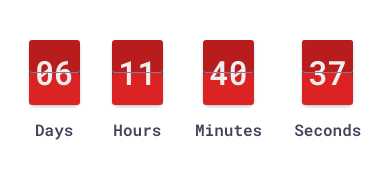
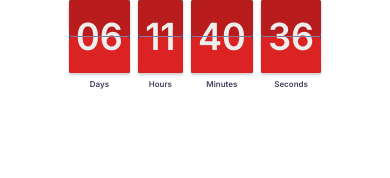
Before and after one commit to amanullahmenjli/ecommerce-spa-astro, an Astro site: page / in a window 390 px wide. Built offline with nearby package versions, Linux system fonts and the light colour scheme; Astro itself is replaced by a stand-in of ours.

Commit message:
feat: Refactor and fix countdown_timer
Move components to TypeScript
Move some parts of the styling to TailwindCSS
Fix the responsiveness problem

```diff
--- a/src/components/countdown_timer/FlipCard.jsx
+++ /dev/null
@@ -1,48 +0,0 @@
-import React from 'react';
-
-class FlipCard extends React.PureComponent {
-  constructor(props) {
-    super(props);
-    this.state = {
-      isFlipping: false,
-      currentContent: this.props.content,
-    };
-  }
-
-  componentDidUpdate(prevProps) {
-    if (prevProps.content !== this.props.content) {
-      this.setState({ isFlipping: true });
-
-      setTimeout(() => {
-        this.setState({currentContent: this.props.content });
-      }, 250);
-      setTimeout(() => {
-        this.setState({ isFlipping: false });
-      }, 500);
-    }
-  }
-
-  render() {
-    const { type } = this.props;
-    const { isFlipping, currentContent } = this.state;
-
-    const displayContent = currentContent < 10 ? `0${currentContent}` : currentContent;
-
-    return (
-      <div>
-        <div className={"flip-card"} data-content={type}>
-          <div className="top leading-4 sm:leading-4 md:leading-6 text-base sm:text-base md:text-2xl">{displayContent}</div>
-          <div className="bottom leading-4 sm:leading-4 md:leading-6 text-base sm:text-base md:text-2xl">{displayContent}</div>
-          {isFlipping && (
-            <>
-              <div className="top-flip leading-4 sm:leading-4 md:leading-6 text-base sm:text-base md:text-2xl">{displayContent}</div>
-              <div className="bottom-flip leading-4 sm:leading-4 md:leading-6 text-base sm:text-base md:text-2xl">{displayContent}</div>
-            </>
-          )}
-        </div>
-      </div>
-    );
-  }
-}
-
-export default FlipCard;
--- /dev/null
+++ b/src/components/countdown_timer/FlipCard.tsx
@@ -0,0 +1,60 @@
+// Import required dependencies
+import { FC, useState, useEffect } from 'react'
+
+// Define the FlipCard component using TypeScript
+const FlipCard: FC<{ content: number; type: string }> = ({ content, type }) => {
+    // Define the component's state
+    const [isFlipping, setIsFlipping] = useState(false)
+    const [currentContent, setCurrentContent] = useState(content)
+
+    // Use useEffect to handle updates to the content prop
+    useEffect(() => {
+        if (content !== currentContent) {
+            // Trigger the flip animation
+            setIsFlipping(true)
+
+            // Set new content after 250ms
+            setTimeout(() => {
+                setCurrentContent(content)
+            }, 250)
+
+            // Turn off the flip animation after another 250ms
+            setTimeout(() => {
+                setIsFlipping(false)
+            }, 500) // 500ms in total for both delays
+        }
+    }, [content, currentContent])
+
+    // Format the content to have leading zero if less than 10
+    const displayContent =
+        currentContent < 10 ? `0${currentContent}` : currentContent
+
+    // Return the JSX for the component
+    return (
+        <div>
+            <div
+                className={'flip-card font-semibold text-[#eee]'}
+                data-content={type}
+            >
+                <div className="top leading-9 text-4xl md:text-6xl lg:text-8xl">
+                    {displayContent}
+                </div>
+                <div className="bottom text-4xl md:text-6xl lg:text-8xl">
+                    {displayContent}
+                </div>
+                {isFlipping && (
+                    <>
+                        <div className="top-flip text-4xl md:text-6xl lg:text-8xl">
+                            {displayContent}
+                        </div>
+                        <div className="bottom-flip text-4xl md:text-6xl lg:text-8xl">
+                            {displayContent}
+                        </div>
+                    </>
+                )}
+            </div>
+        </div>
+    )
+}
+
+export default FlipCard
--- a/src/components/countdown_timer/FlipCountdownTimer.jsx
+++ /dev/null
@@ -1,76 +0,0 @@
-import React, { Component } from 'react'
-import FlipCard from './FlipCard'
-import "./styles.css"
-
-class FlipCountdownTimer extends Component {
-
-  constructor(props) {
-    super(props)
-
-    this.state = {
-       seconds: 0,
-       minutes: 0,
-       hours: 0,
-       days: 7
-
-    }
-  }
-
-  getNextSunday = () => {
-    const today = new Date();
-    const daysUntilNextSunday = 7 - today.getDay();
-    const nextSunday = new Date(today.getFullYear(), today.getMonth(), today.getDate() + daysUntilNextSunday);
-    return nextSunday;
-  }
-
-  countToDate = this.getNextSunday()
-
-  componentDidMount() {
-    setInterval(() => {
-      const currentDate = new Date()
-      const timeBetweenDates = Math.ceil((this.countToDate - currentDate) / 1000)
-        this.setState({
-          seconds: timeBetweenDates % 60,
-          minutes: Math.floor(timeBetweenDates / 60) % 60,
-          hours: Math.floor(timeBetweenDates / 3600) % 24,
-          days: Math.floor(timeBetweenDates / (3600 * 24))
-        })
-    }, 250)
-  }
-
-
-
-  render() {
-
-    return (
-      <div className="container">
-        <div className="container-segment">
-            <div className='segment'>
-              <FlipCard type='days-ones' content={this.state.days}/>
-            </div>
-            <span className="segment-title">Days</span>
-          </div>
-          <div className="container-segment">
-            <div className='segment'>
-              <FlipCard type='hours-ones' content={this.state.hours}/>
-            </div>
-            <span className="segment-title">Hours</span>
-          </div>
-          <div className="container-segment">
-            <div className='segment'>
-              <FlipCard type='minutes-ones' content={this.state.minutes }/>
-            </div>
-            <span className="segment-title">Minutes</span>
-          </div>
-          <div className="container-segment">
-          <div className='segment'>
-              <FlipCard type='seconds-ones' content={this.state.seconds}/>
-            </div>
-          <span className="segment-title">Seconds</span>
-          </div>
-        </div>
-    )
-  }
-}
-
-export default FlipCountdownTimer
--- /dev/null
+++ b/src/components/countdown_timer/FlipCountdownTimer.tsx
@@ -0,0 +1,110 @@
+import React, { Component } from 'react'
+import FlipCard from './FlipCard'
+import './styles.css'
+
+// Define the type for the FlipCountdownTimer props
+interface FlipCountdownTimerProps {}
+
+// Define the type for the FlipCountdownTimer state
+interface FlipCountdownTimerState {
+    remainingTime: {
+        days: number
+        hours: number
+        minutes: number
+        seconds: number
+    }
+}
+
+class FlipCountdownTimer extends Component<
+    FlipCountdownTimerProps,
+    FlipCountdownTimerState
+> {
+    private animationFrame: number | null = null
+
+    constructor(props: FlipCountdownTimerProps) {
+        super(props)
+
+        this.state = {
+            remainingTime: {
+                days: 0,
+                hours: 0,
+                minutes: 0,
+                seconds: 0,
+            },
+        }
+    }
+
+    calculateRemainingTime() {
+        const currentDate = new Date()
+        const nextSunday = new Date(
+            currentDate.getFullYear(),
+            currentDate.getMonth(),
+            currentDate.getDate() + (7 - currentDate.getDay())
+        )
+        const timeDifference = nextSunday.getTime() - currentDate.getTime()
+
+        const days = Math.floor(timeDifference / (1000 * 60 * 60 * 24))
+        const hours = Math.floor(
+            (timeDifference % (1000 * 60 * 60 * 24)) / (1000 * 60 * 60)
+        )
+        const minutes = Math.floor(
+            (timeDifference % (1000 * 60 * 60)) / (1000 * 60)
+        )
+        const seconds = Math.floor((timeDifference % (1000 * 60)) / 1000)
+
+        return { days, hours, minutes, seconds }
+    }
+
+    componentDidMount() {
+        const updateCounter = () => {
+            this.setState({
+                remainingTime: this.calculateRemainingTime(),
+            })
+
+            this.animationFrame = requestAnimationFrame(updateCounter)
+        }
+
+        this.animationFrame = requestAnimationFrame(updateCounter)
+    }
+
+    componentWillUnmount() {
+        if (this.animationFrame) {
+            cancelAnimationFrame(this.animationFrame)
+        }
+    }
+
+    render() {
+        const { days, hours, minutes, seconds } = this.state.remainingTime
+
+        return (
+            <div className="container">
+                <div className="container-segment">
+                    <div className="segment">
+                        <FlipCard type="days-ones" content={days} />
+                    </div>
+                    <span className="segment-title">Days</span>
+                </div>
+                <div className="container-segment">
+                    <div className="segment">
+                        <FlipCard type="hours-ones" content={hours} />
+                    </div>
+                    <span className="segment-title">Hours</span>
+                </div>
+                <div className="container-segment">
+                    <div className="segment">
+                        <FlipCard type="minutes-ones" content={minutes} />
+                    </div>
+                    <span className="segment-title">Minutes</span>
+                </div>
+                <div className="container-segment">
+                    <div className="segment">
+                        <FlipCard type="seconds-ones" content={seconds} />
+                    </div>
+                    <span className="segment-title">Seconds</span>
+                </div>
+            </div>
+        )
+    }
+}
+
+export default FlipCountdownTimer
--- a/src/components/countdown_timer/styles.css
+++ b/src/components/countdown_timer/styles.css
@@ -1,23 +1,19 @@
-@import url('https://fonts.googleapis.com/css2?family=Roboto+Mono:wght@600&display=swap');
+@import url('https://fonts.googleapis.com/css2?family=Inter:wght@600&display=swap');
 
-
-*, *::after, *::before {
+*,
+*::after,
+*::before {
     box-sizing: border-box;
-  font-family: Roboto Mono;
-  font-size: 2rem;
-  font-weight: 600;
-  color: #EEEEEE;
+    font-family: Inter;
 }
-
-
 
 .flip-card {
     position: relative;
     display: inline-flex;
     flex-direction: column;
-    box-shadow: 0 2px 3px 0 rgba(0, 0, 0, .2);
-    border-radius: .1em;
-    background-color: #47415C;
+    box-shadow: 0 2px 3px 0 rgba(0, 0, 0, 0.2);
+    border-radius: 0.1em;
+    background-color: #47415c;
 }
 
 .top,
@@ -26,24 +22,23 @@
 .flip-card .bottom-flip {
     height: 1em;
     line-height: 1;
-    padding: .5em .2em;
+    padding: 0.5em 0.2em;
     overflow: hidden;
 }
 
-
 .top,
 .flip-card .top-flip {
-    background-color: #B91C1C;
-    border-radius: .1em;
-    border-bottom: 1px solid #837B9C;
+    background-color: #b91c1c;
+    border-radius: 0.1em;
+    border-bottom: 1px solid #837b9c;
 }
 
 .bottom,
 .flip-card .bottom-flip {
-    background-color: #DC2323;
+    background-color: #dc2323;
     display: flex;
     align-items: flex-end;
-    border-radius: .1em;
+    border-radius: 0.1em;
 }
 
 .flip-card .top-flip {
@@ -77,25 +72,25 @@
 .container {
     display: flex;
     justify-content: center;
-    gap: .5em;
+    gap: 0.5em;
 }
 
 .container-segment {
     display: flex;
     flex-direction: column;
-    gap: .1em;
+    gap: 0.1em;
     align-items: center;
 }
 
 .segment {
     display: flex;
-    gap: .1em;
+    gap: 0.1em;
 }
 
 .segment-title {
-    font-size: .5rem;
+    font-size: 0.5rem;
     font-weight: 400;
     text-align: center;
-    margin-top: .2rem;
-    color: #47415C;
+    margin-top: 0.2rem;
+    color: #47415c;
 }
```
Lines whose indentation alone changed are shown as unchanged.
